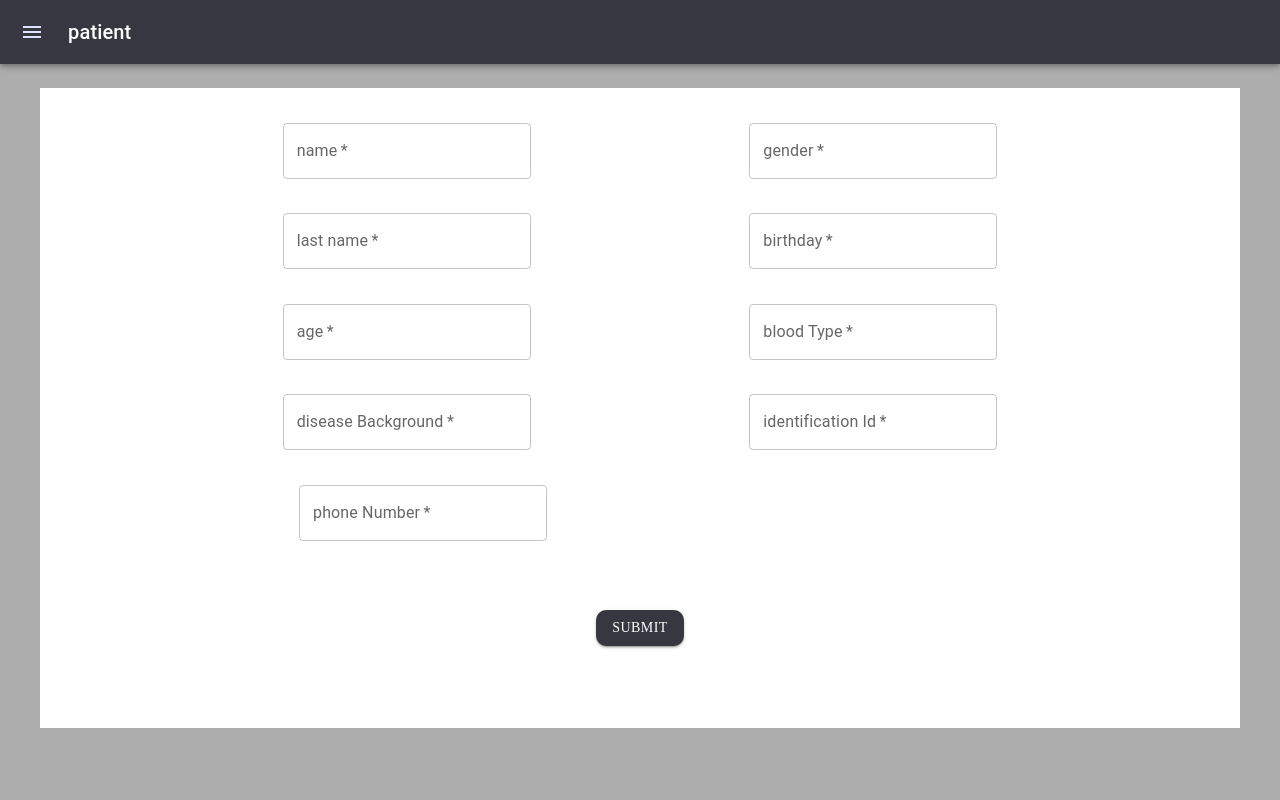
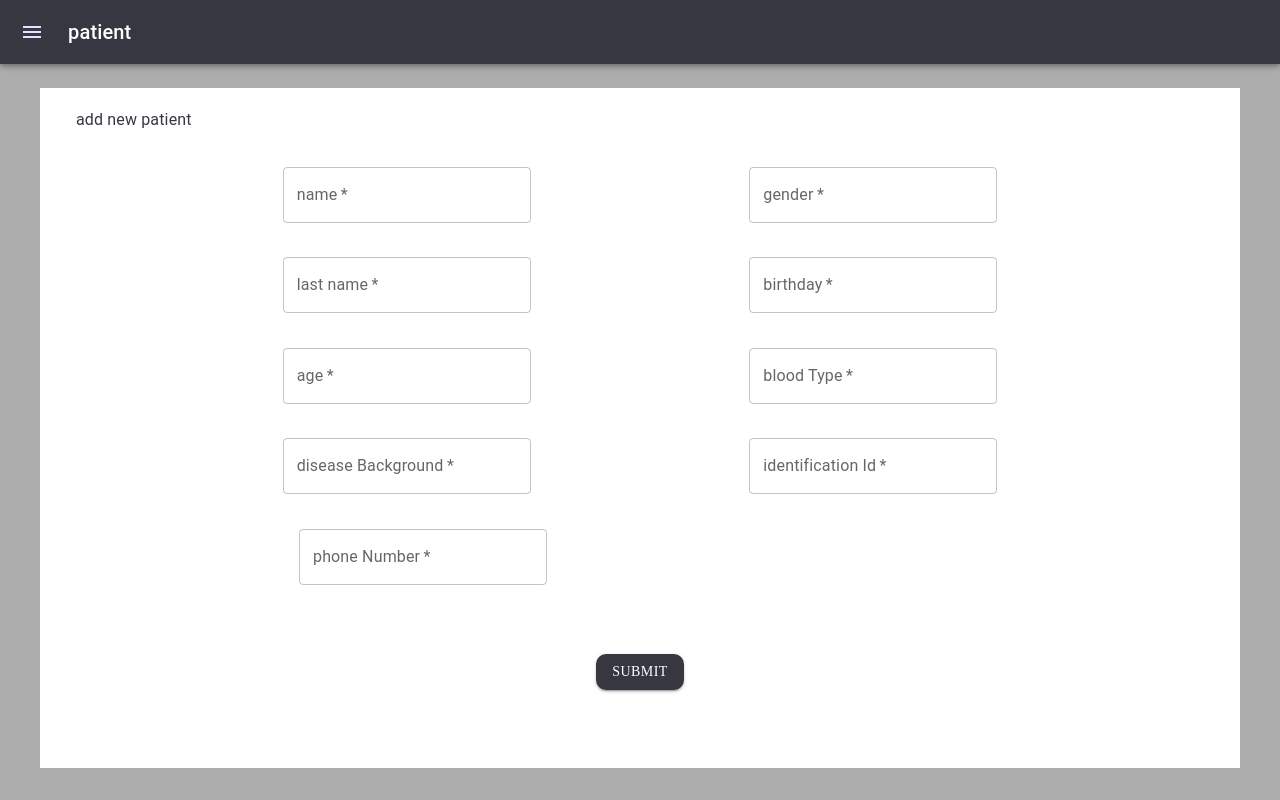
Before and after one commit to MohamadrezaKhalvati/shafa-company-front, a React (Create React App) app: page /patient in a window 1280 px wide. Built offline with nearby package versions, Linux system fonts and the light colour scheme.

Commit message:
[fix] medicine and patient label

```diff
--- a/src/components/medicine/medicine.tsx
+++ b/src/components/medicine/medicine.tsx
@@ -4,6 +4,8 @@ import TextField from "@mui/material/TextField"
 import { useState } from "react"
 import styles from "./styles.module.css"
 import React from "react"
+import Typography from "@mui/material/Typography"
+
 function Medicine() {
 	const [name, setName] = useState()
 	const [adminstration, setAdminstration] = useState()
@@ -40,6 +42,9 @@ function Medicine() {
 
 	return (
 		<Container fixed sx={{ bgcolor: "#FFFFFF", height: "70vh" }}>
+			<Typography sx={{ color: "#363740", pt: "20px", pl: "12px" }}>
+				add new medicine
+			</Typography>
 			<div className={styles.makeToColumn}>
 				<div className={styles.makeToRow}>
 					<TextField
--- a/src/components/medicine/styles.module.css
+++ b/src/components/medicine/styles.module.css
@@ -14,5 +14,5 @@
 .buttonDiv {
 	display: flex;
 	justify-content: center;
-	margin-top: 8%;
+	margin-top: 6%;
 }
--- a/src/components/patient/patient.tsx
+++ b/src/components/patient/patient.tsx
@@ -1,4 +1,4 @@
-import { Button, Container, TextField } from "@mui/material"
+import { Button, Container, TextField, Typography } from "@mui/material"
 import React, { useState } from "react"
 import styles from "./styles.module.css"
 
@@ -51,7 +51,10 @@ function Patient(props: any) {
 
 	function createPatient() {}
 	return (
-		<Container fixed sx={{ bgcolor: "#FFFFFF", height: "80vh" }}>
+		<Container fixed sx={{ bgcolor: "#FFFFFF", height: "85vh" }}>
+			<Typography sx={{ color: "#363740", pt: "20px", pl: "12px" }}>
+				add new patient
+			</Typography>
 			<div className={styles.makeToColumn}>
 				<div className={styles.makeToRow}>
 					<TextField
--- a/src/pages/Panel/panel.tsx
+++ b/src/pages/Panel/panel.tsx
@@ -86,6 +86,9 @@ export default function PersistentDrawerLeft() {
 	const location = useLocation()
 	const headerTitle = location.pathname.replace("/", "")
 
+	// React.useEffect(() => {
+	// 	navigate("/dashboard")
+	// }, [])
 	const drawerData = [
 		{
 			title: "dashboard",
```
